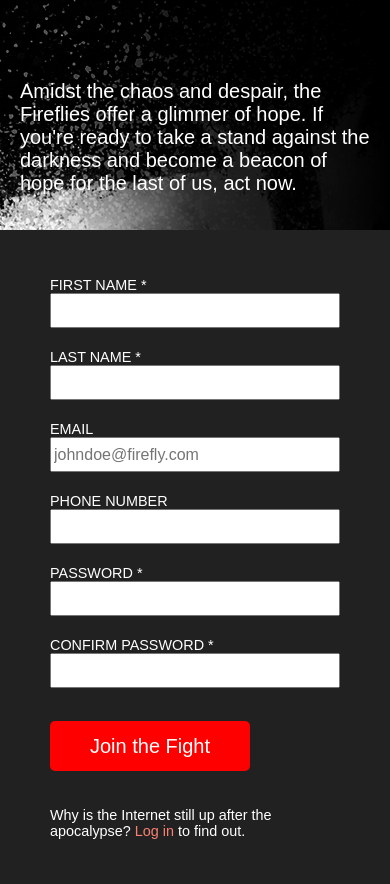
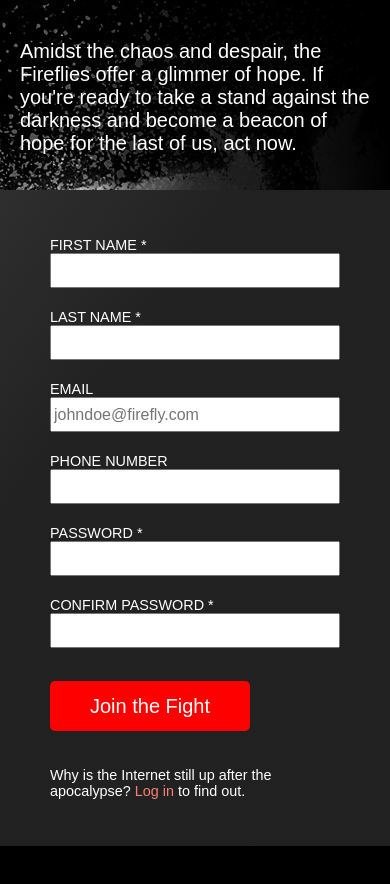
Before and after one commit to K750i/odin-signupform, a plain HTML site: page index.html in a window 390 px wide. After the commit the page ends 846 px from the top, so only its background shows below. Drawn offline with Linux system fonts and the light colour scheme; a web font is replaced by a local one.

Commit message:
Add a link to demo and small style adjustments

```diff
--- a/style.css
+++ b/style.css
@@ -75,7 +75,7 @@ section.info>p {
 }
 
 section.form {
-  background: hsl(0, 0%, 13%);
+  background: linear-gradient(-55deg, hsl(0, 0%, 13%) 70%, hsl(0, 0%, 18%) 99%);
   padding: 26px 50px;
   padding-right: 0px;
   padding-bottom: 47px;
@@ -149,11 +149,11 @@ span.error {
   text-transform: lowercase;
 }
 
-@media (max-width: 650px) {
+@media (max-width: 40.6rem) {
   main {
     display: block;
     padding: 0;
-    padding-top: 80px;
+    padding-top: 40px;
   }
 
   section.info>p {
```
Also changed, not shown: 1 other file.
